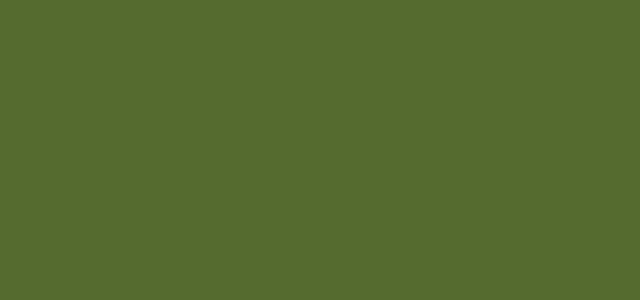
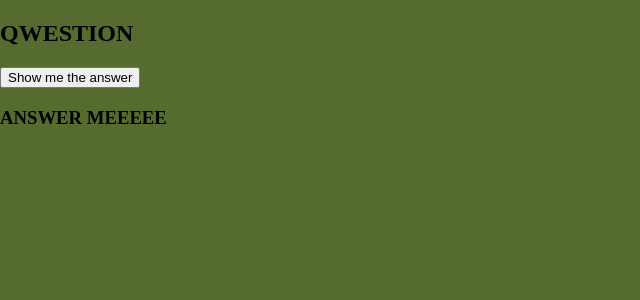
Before and after one commit to jertfelt/bulletin-board-r1-js3, a React (Create React App) app: page / in a window 1280 px wide. Shown: the top 300 px of the page, without its empty margins (0-640 px from the left). Built offline with nearby package versions, Linux system fonts and the light colour scheme.

Commit message:
ReactPost

```diff
--- a/package.json
+++ b/package.json
@@ -9,7 +9,7 @@
     "react": "^18.2.0",
     "react-dom": "^18.2.0",
     "react-scripts": "5.0.1",
-    "web-vitals": "^2.1.4"
+    "react-simple-loading": "^0.0.3"
   },
   "scripts": {
     "start": "react-scripts start",
--- a/src/App.js
+++ b/src/App.js
@@ -1,9 +1,15 @@
-
+import {BulletinBoard} from "./components/BulletinBoard";
+import ReactPost from "./components/ReactPost";
 
 function App() {
+  const item = BulletinBoard[0]
+  console.log(item)
   return (
     <div className="App">
+     <ReactPost
+     id ="{BulletinBoard.id}">
 
+     </ReactPost>
     </div>
   );
 }
--- a/src/components/BulletinBoard.jsx
+++ b/src/components/BulletinBoard.jsx
@@ -1,42 +1,31 @@
 /*1.
 BulletinBoard-komponenten ska fungera lite som ett FAQ, och ska ligga i App.js. Den ska fungera på följande vis:
 
-Här ska det finnas en array av objekt där varje objekt innehåller en fråga (se listan av frågor nedan) och ett svar. Se exempel nedan:
+Här ska det finnas en array av objekt där varje objekt innehåller en fråga (se listan av frågor nedan) och ett svar*/
 
-{
 
-question:”Vad är tre fördelar med att använda React?”,
-
-answer: “Lorem ipsum...”
-
-}*/
-
-const BulletinBoard = () => {
-  const questions = [ {
+export const BulletinBoard = [ {
+    id:5,
     question: "Vad är en komponent?",
     answer: "En komponent är en beståndsdel i React - kan vara en header, en nav, en funktion. Genom att använda sig av komponenter kan hemsidorna vara enklare att göra användarvänliga - då man delar upp i komponenter. "
   },
-  {
+  { id:4,
     question: "Vad ÄR React egentligen?",
     answer: "Facebook utvecklade ramverket React, och det vilar på Javascript men är optimerat för användare - dvs att en besökare till appen eller hemsidan ska ha en sån sömlös vistelse som möjligt. Hur då? Jo: man renderar ut nya HTML istället för att hämta HTML. Det blir därför mer dynamiskt."
   },
-  {
+  { id:3,
     question: "Vad är tre fördelar med att använda React?",
     answer : "1. Man kan återanvända kod - DNRvänligt alltså - genom att bygga komponenter som sedan kan appliceras på flera ställen. 2. Genom att man renderar ut DOM så blir det mer effektivt - och snabbare - vilket är bättre för användaren. 3. Rätt lätt att lära sig om man redan kan lite kod plus ett jättestort community så det är lätt att hitta hjälp och tips."
   },
-  {
+  { id: 2,
     question: "Vad betyder Single Page Application och vad skiljer det från en “vanlig” webbplats?",
     answer : "Single Page Application är alltså begreppet för när man renderar ut en DOM från en webbserver, istället för att koda HTML-dokument och skapa en statisk DOM (som 'vanliga' hemsidor haft). Då det renderas ut istället för att läsas in så går det fortare i prestandan, och man behöver inte göra tex en sidladdning, utan snarare hämtas allt på en gång. Det är mer kontrollerat, smidigare och snabbare."
   },
   {
+    id: 1,
     question: "Nämn tre skillnader mellan React och Angular.",
     answer : "Största skillnaden som jag kan se är syftet med sidorna. Angular är mer komplicerad, detta då den gör så mycket mer än React - man kan bygga en interaktiv app eller hemsida, där det kanske inte är så mycket olika variabler som får rum. Vad jag menar med det är att Angular är bra när jag bygger projekt som jag vet att de kanske inte kommer behöva lägga till mycket mer integrationer från tex tredjepart, eller fler plugins. Detta för att Angular är så pass komplext att det kanske inte är värt att hela tiden sitta och bygga om den. React är mer anpassad till att bygga User Interface-appar och hemsidor som helst med en massa varierande data, och kan därför ses som lite sandslottsaktig och flexibel, och React jobbar utifrån bibliotek. För att grovt förenkla skillnaden: Angular är en hel mobil och alla dess funktioner (telefon, kamera, mail osv) och React är bara en app på telefonen. I Angulars fall så är DOM:en inte virtuell, medans React renderar ut den.Man kan också titta på vad för språk som passar bra för Angular eller React: Angular exempelvis jobbar bra med Java och C#. React är mer HTML, CSS och vanlig javascript. Det är också så att React, för mig som nybörjare, sägs vara enklare att lära sig än Angular."
   },
+]
 
-{
-
-}]
-  return ( <div></div> );
-}
-
-export default BulletinBoard;
+export default {BulletinBoard, };
--- /dev/null
+++ b/src/components/Loading.jsx
@@ -0,0 +1,7 @@
+const Loading = () => {
+  return (
+  <div className="loader">
+  </div>  )
+}
+
+export default Loading;
--- a/src/components/PostLiked.jsx
+++ b/src/components/PostLiked.jsx
@@ -0,0 +1,5 @@
+const  PostLiked = () => {
+  return ( <div></div> );
+}
+
+export default PostLiked;
--- a/src/components/ReactPost.jsx
+++ b/src/components/ReactPost.jsx
@@ -0,0 +1,43 @@
+import { useEffect, useState } from "react";
+import Loading from "./Loading"
+import {BulletinBoard} from "./BulletinBoard";
+
+const ReactPost = () => {
+  const [newPage, setNewPage] = useState(true)
+  const [question, setQuestion] = useState("QWESTION")
+  const [answer, setAnswer] = useState("ANSWER MEEEEE");
+  const [isLoading, setIsLoading] = useState(false);
+
+  const allQuestions = BulletinBoard.map( item => item.question)
+
+  allQuestions.forEach(question => {
+    console.log(question)
+
+  })
+
+  const showMeAnswer = () => {
+    setIsLoading(true);
+ };
+
+ useEffect(() => {
+  if (isLoading) {
+    setTimeout(() => {
+    setIsLoading(false);
+  }, 2000);
+  }
+}, [isLoading]);
+
+
+
+  return ( <div className="react-post">
+    <h2 className="question">{question}</h2>
+    <button className="reveal"
+    onClick={showMeAnswer} >Show me the answer </button>
+     {isLoading ? <Loading /> :  <h3 className="answer">{answer}</h3>}
+
+
+
+  </div> );
+}
+
+export default ReactPost;
--- a/src/index.css
+++ b/src/index.css
@@ -2,3 +2,17 @@ body {
   margin: 0;
   background-color: darkolivegreen;
 }
+
+.loader {
+  border: 16px solid darkolivegreen;/* Light grey */
+  border-top: 16px solid orange; /* Blue */
+  border-radius: 50%;
+  width: 120px;
+  height: 120px;
+  animation: spin 2s linear infinite;
+}
+
+@keyframes spin {
+  0% { transform: rotate(0deg); }
+  100% { transform: rotate(360deg); }
+}
```
Also changed, not shown: src/data/questions.json (added, +24 -0 lines), 1 other file (tests, documents, lock files or other folders).
